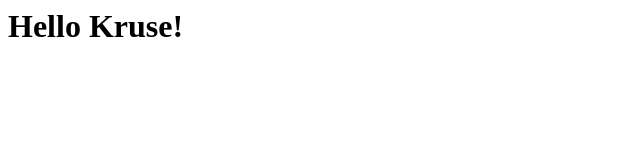
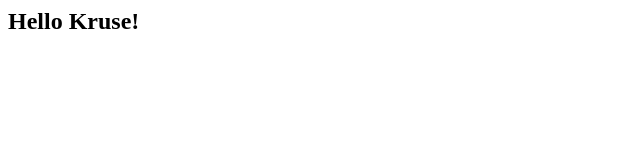
Before and after one commit to Onyxeye03/CS-330, a plain HTML site: page Hello-HTML.html in a window 1280 px wide. Shown: the whole page, without its empty margins (0-640 px from the left). Drawn offline with Linux system fonts and the light colour scheme.

Commit message:
Update Hello-HTML.html

```diff
--- a/Hello-HTML.html
+++ b/Hello-HTML.html
@@ -3,8 +3,8 @@
     <title>Hello</title>
 </header>
     <body>
-        <h1>
+        <h2>
         Hello Kruse!
-        </h1>
+        </h2
     </body>
 </html>
```
